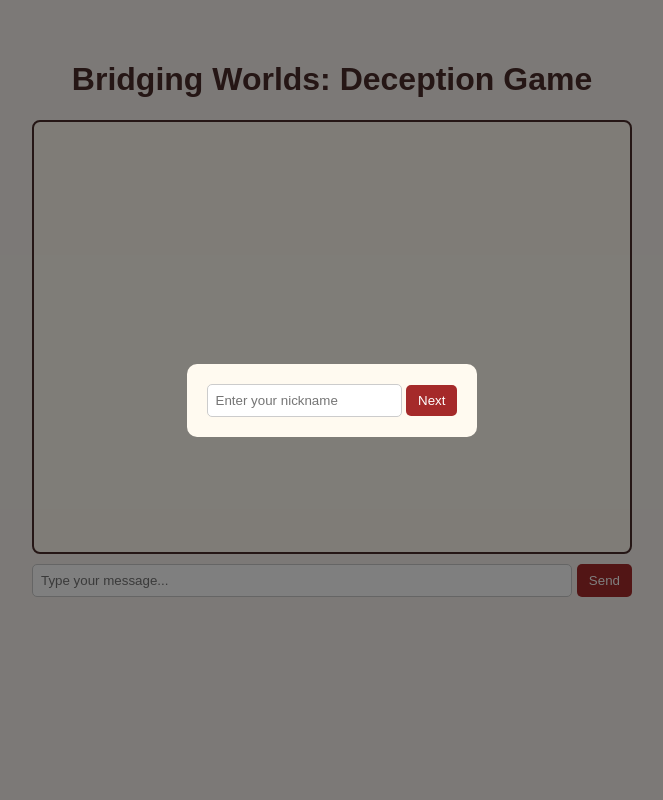
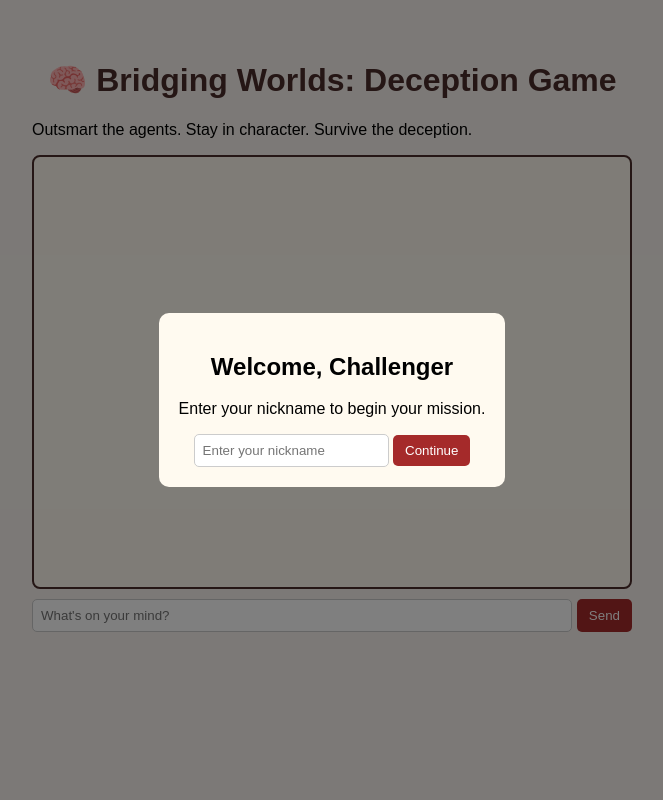
Before and after one commit to TomasVokurka165/hackathon-2025, a Flask app: page / in a window 1280 px wide. Shown: the whole page, without its empty margins (308-971 px from the left). Run offline with Flask 3, Linux system fonts and the light colour scheme.

Commit message:
updated onboarding modal

```diff
--- a/templates/index.html
+++ b/templates/index.html
@@ -4,42 +4,54 @@
 <head>
     <meta charset="UTF-8" />
     <meta name="viewport" content="width=device-width, initial-scale=1.0" />
-    <title>Beat the Agent</title>
+    <title>Bridging Worlds: Deception Game</title>
     <link rel="stylesheet" href="{{ url_for('static', filename='style.css') }}" />
 </head>
 
 <body>
-    <div class="container">
-        <h1>Bridging Worlds: Deception Game</h1>
-        <div id="chat" class="chat-box"></div>
-
-        <div id="onboardingModal" class="modal">
+    <!-- Onboarding Modal (moved OUTSIDE container) -->
+    <div id="onboardingModal" class="modal">
+        <div class="modal-content slide-up">
             <div class="step" id="nicknameStep">
+                <h2>Welcome, Challenger</h2>
+                <p>Enter your nickname to begin your mission.</p>
                 <input type="text" id="nicknameInput" placeholder="Enter your nickname" />
-                <button onclick="submitNickname()">Next</button>
+                <button onclick="submitNickname()">Continue</button>
             </div>
 
             <div class="step hidden" id="readyStep">
+                <h2>Ready for the Challenge?</h2>
                 <p id="readyText"></p>
-                <button onclick="startGame('yes')">Yes</button>
-                <button onclick="startGame('scared')">I'm scared but yeah</button>
-                <button onclick="declineGame()">No</button>
+                <div class="button-group">
+                    <button class="yes" onclick="startGame('yes')">Yes, let's go</button>
+                    <button class="maybe" onclick="startGame('scared')">I'm nervous but ready</button>
+                    <button class="no" onclick="declineGame()">Not now</button>
+                </div>
             </div>
 
             <div class="step hidden" id="personaStep">
-                <p>Choose your persona:</p>
+                <h2>Choose Your Persona</h2>
+                <p>Select a legendary mind to embody:</p>
                 <div class="persona-options">
-                    <button onclick="choosePersona('Ada Lovelace')">Ada Lovelace</button>
-                    <button onclick="choosePersona('Nikola Tesla')">Nikola Tesla</button>
-                    <button onclick="choosePersona('Leonardo Da Vinci')">Leonardo Da Vinci</button>
-                    <button onclick="choosePersona('Cleopatra')">Cleopatra</button>
+                    <button onclick="choosePersona('Ada Lovelace')">💻 Ada Lovelace</button>
+                    <button onclick="choosePersona('Nikola Tesla')">⚡ Nikola Tesla</button>
+                    <button onclick="choosePersona('Leonardo Da Vinci')">🎨 Leonardo da Vinci</button>
+                    <button onclick="choosePersona('Cleopatra')">👑 Cleopatra</button>
                 </div>
             </div>
         </div>
+    </div>
 
-        <div class="input-area">
-            <input type="text" id="userInput" placeholder="Type your message..." />
-            <button onclick="sendMessage()">Send</button>
+    <!-- Chat Container -->
+    <div class="container fade-in">
+        <h1>🧠 Bridging Worlds: Deception Game</h1>
+        <p class="subtitle">Outsmart the agents. Stay in character. Survive the deception.</p>
+
+        <div id="chat" class="chat-box"></div>
+
+        <div class="input-area fade-in-delayed">
+            <input type="text" id="userInput" placeholder="What's on your mind?" />
+            <button id="sendBtn" onclick="sendMessage()">Send</button>
         </div>
     </div>
 
```
